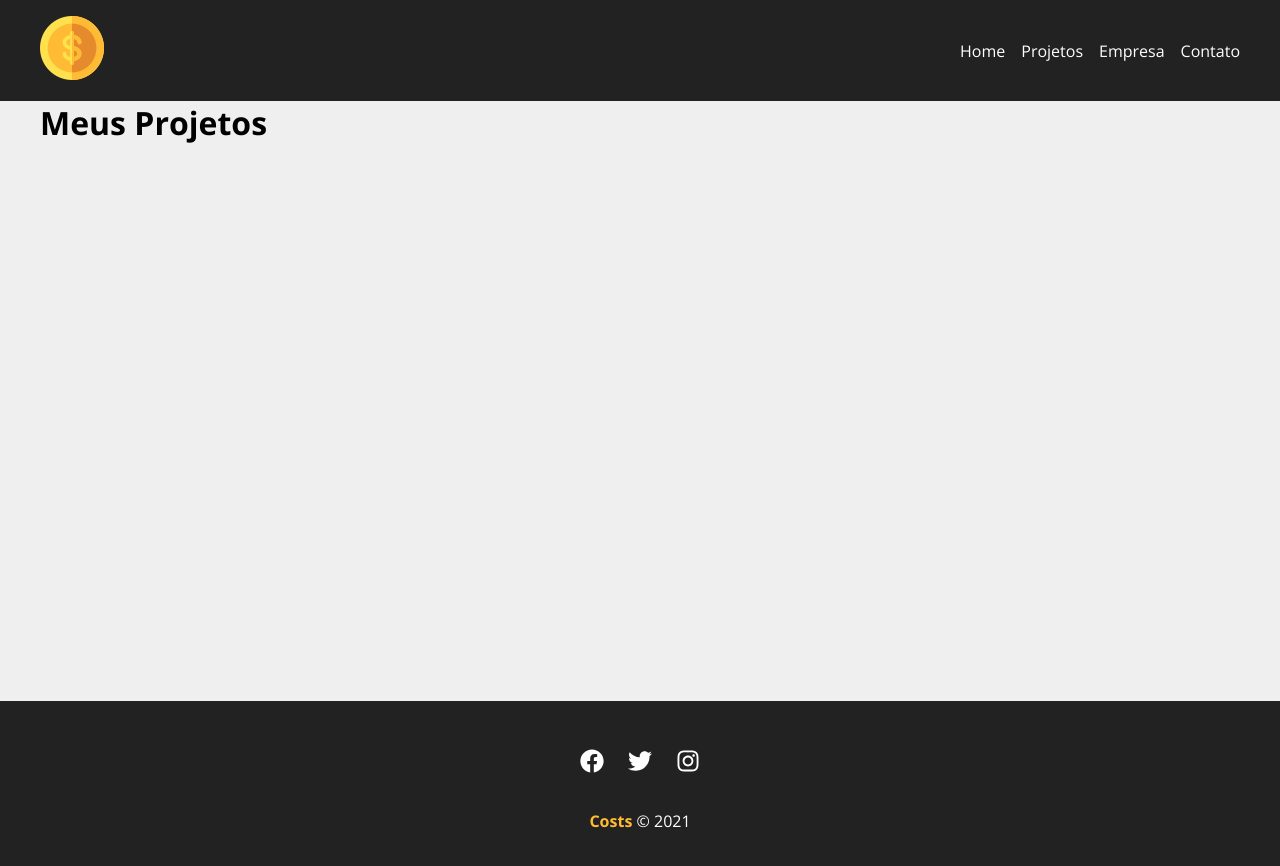
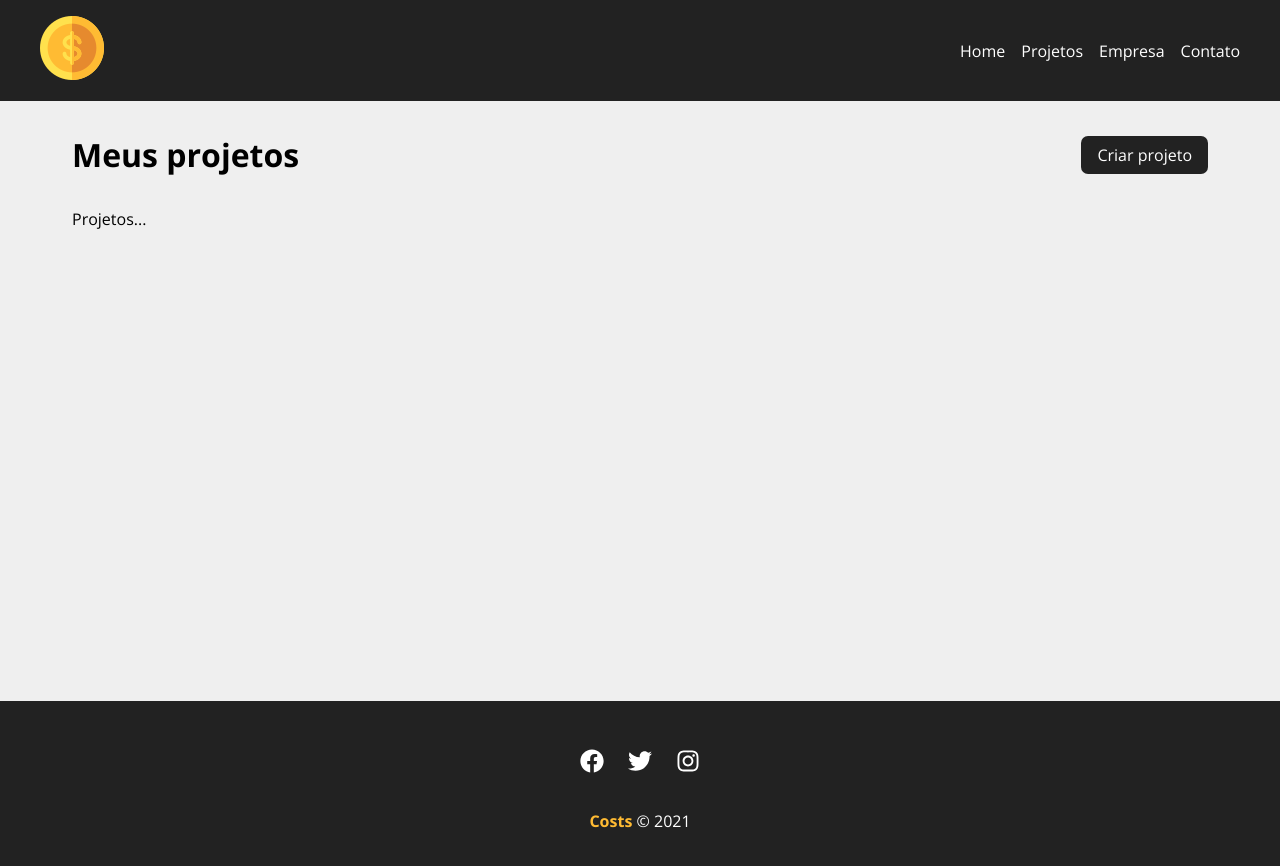
Before and after one commit to Gustavo-Victor/costs, a React (Create React App) app: page /projects in a window 1280 px wide. Shown: the top 866 px of the page. Built offline with nearby package versions, Linux system fonts and the light colour scheme.

Commit message:
Create Dashboard

```diff
--- a/src/components/pages/Projects.jsx
+++ b/src/components/pages/Projects.jsx
@@ -1,5 +1,8 @@
 import {useLocation} from 'react-router-dom';
 import Message from "../layout/Message";
+import styles from './Projects.module.css';
+import Container from '../layout/Container';
+import LinkButton from '../layout/LinkButton';
 
 
 function Projects(){
@@ -10,9 +13,15 @@
     }
 
     return (
-        <div>
-            <h1>Meus Projetos</h1>
-            {mes != '' && (<Message type='success' text={mes} />)}
+        <div className={styles.project_container}>
+            <div className={styles.title_container}>
+                <h1>Meus projetos</h1>
+                <LinkButton to='/newproject' text='Criar projeto'/>
+            </div>
+            {mes && (<Message type='success' text={mes} />)}
+            <Container customClass='start'>
+                <p>Projetos...</p>
+            </Container>
         </div>
     );
 };
--- /dev/null
+++ b/src/components/pages/Projects.module.css
@@ -0,0 +1,12 @@
+.project_container{
+    padding: 2em;
+    width: 100%;
+}
+
+.title_container {
+    width: 100%;
+    display: flex;
+    justify-content: space-between;
+    align-items: center;
+    margin-bottom: 2em;
+}
```
